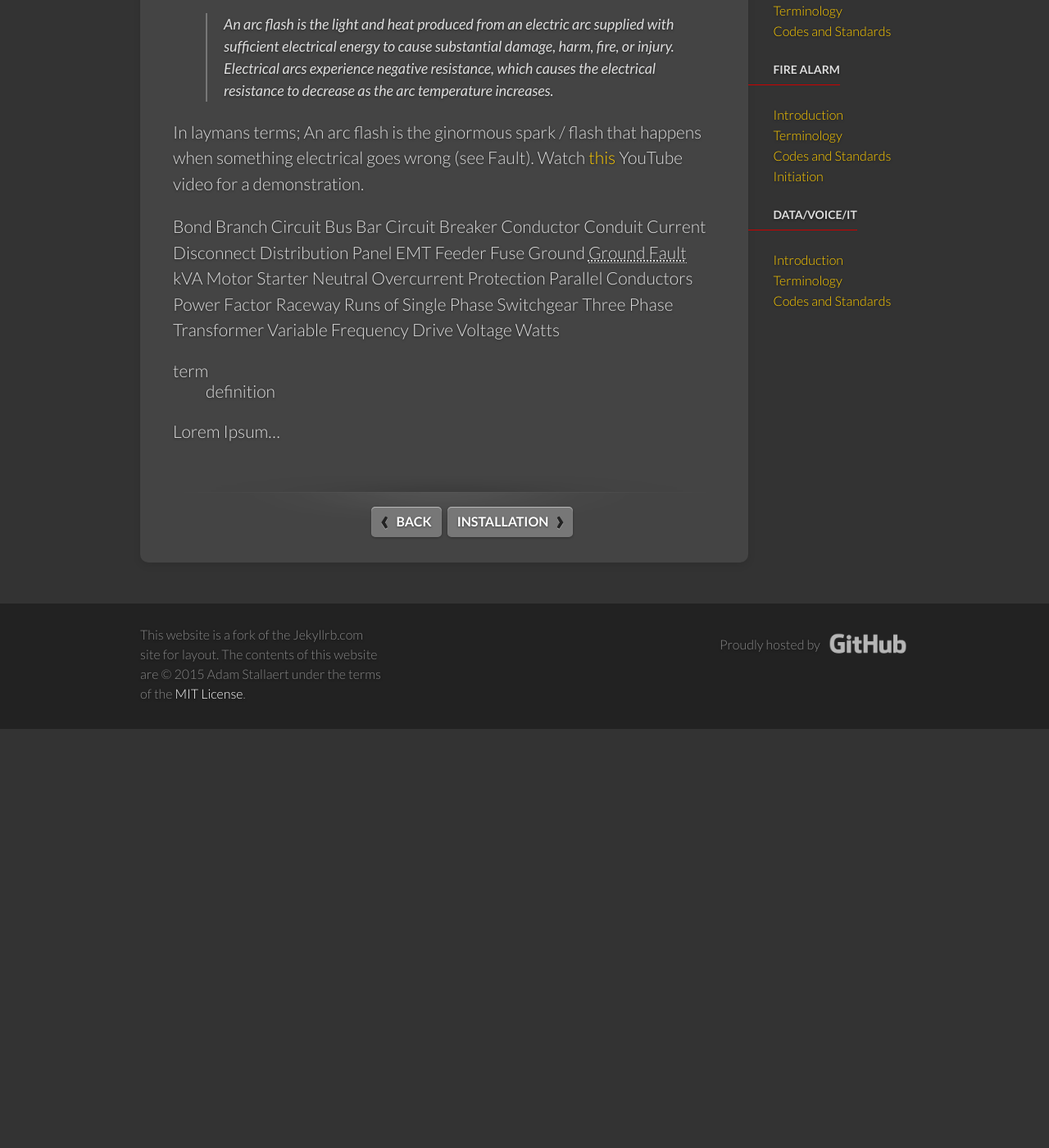
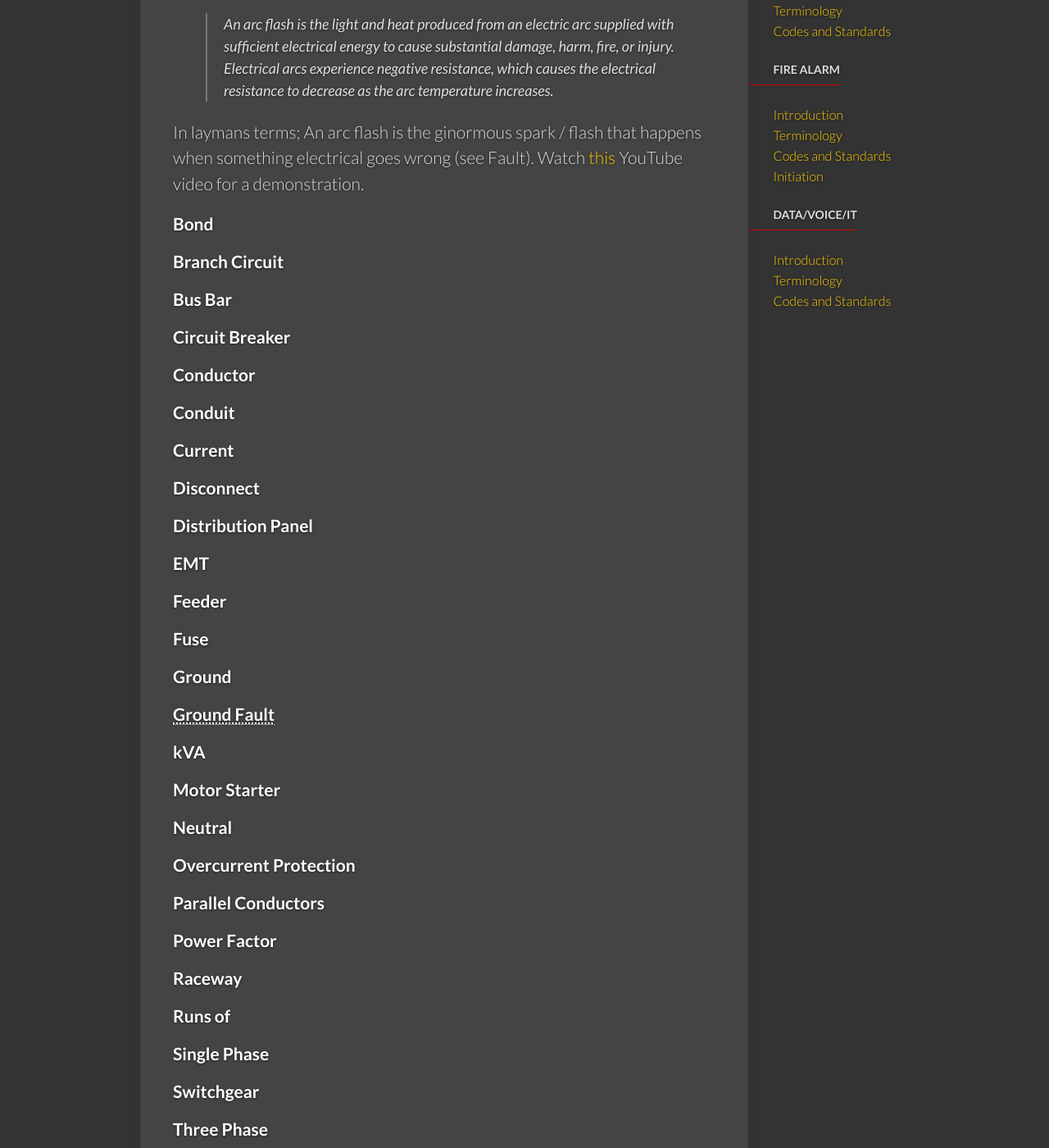
Before and after one commit to astallaert/astallaert.github.io, a Jekyll site: the page built from _ee/power-terminology.md, in a window 1280 px wide and 1400 px high, scrolled down 380 px. Shown: the whole window at 82% size. Built offline with Jekyll 4.4.1, drawn with Linux system fonts in a browser that asks for light colours; before the commit the page ends 1269 px from its top, so only the background shows below that; some of the changed text lies outside the part shown.

```diff
--- a/_ee/power-terminology.md
+++ b/_ee/power-terminology.md
@@ -17,35 +17,35 @@ Panelboard
 In laymans terms; An arc flash is the ginormous spark / flash that happens when something electrical goes wrong (see Fault). Watch [this](http://goo.gl/KFDkxk) YouTube video for a demonstration.
 
 
-Bond
-Branch Circuit
-Bus Bar
-Circuit Breaker
-Conductor
-Conduit
-Current
-Disconnect
-Distribution Panel
-EMT
-Feeder
-Fuse
-Ground
-Ground Fault
-kVA
-Motor Starter
-Neutral
-Overcurrent Protection
-Parallel Conductors
-Power Factor
-Raceway
-Runs of
-Single Phase
-Switchgear
-Three Phase
-Transformer
-Variable Frequency Drive
-Voltage
-Watts
+#### Bond
+#### Branch Circuit
+#### Bus Bar
+#### Circuit Breaker
+#### Conductor
+#### Conduit
+#### Current
+#### Disconnect
+#### Distribution Panel
+#### EMT
+#### Feeder
+#### Fuse
+#### Ground
+#### Ground Fault
+#### kVA
+#### Motor Starter
+#### Neutral
+#### Overcurrent Protection
+#### Parallel Conductors
+#### Power Factor
+#### Raceway
+#### Runs of
+#### Single Phase
+#### Switchgear
+#### Three Phase
+#### Transformer
+#### Variable Frequency Drive
+#### Voltage
+#### Watts
 
 
 
```
